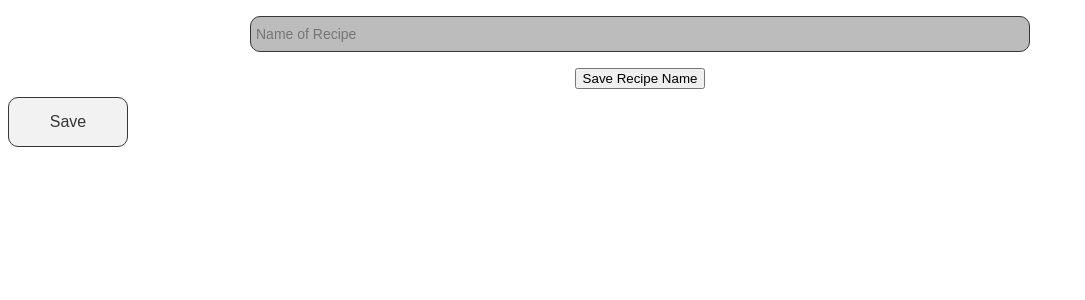
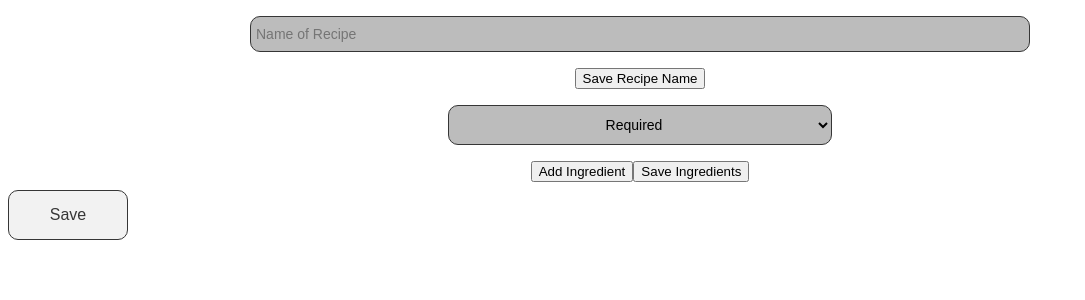
Before and after one commit to G-Sravanthi/recipe-book, a React app: page /build-recipe in a window 1280 px wide. Shown: the top 300 px of the page, without its empty margins (0-1085 px from the left). Built offline with nearby package versions, Linux system fonts and the light colour scheme.

Commit message:
:microscope:

```diff
--- a/src/containers/BuildRecipe/BuildRecipe.js
+++ b/src/containers/BuildRecipe/BuildRecipe.js
@@ -19,16 +19,11 @@ class BuildRecipe extends Component {
           requied: true
         },
         valid: false,
-        touched: false
+        touched: false,
+        finished: false
       },
       ingredients: {
         tag: 'multiple',
-        ingredientValue: '',
-        ingredientList: [],
-        amountValue: '',
-        amountList: [],
-        measurementValue: '',
-        measurementList: [],
         fields: [
           {
            name: 'ingredient',
@@ -44,7 +39,8 @@ class BuildRecipe extends Component {
              minListLength: 3
            },
            valid: false,
-           touched: false
+           touched: false,
+           finished: false
          },
          {
            name: 'amount',
@@ -59,7 +55,8 @@ class BuildRecipe extends Component {
              require: true
            },
            valid: false,
-           touched: false
+           touched: false,
+           finished: false
          },
          {
            name: 'measurement',
@@ -84,7 +81,9 @@ class BuildRecipe extends Component {
            validation: {
              require: true
            },
-           valid: true
+           valid: true,
+           touched: true,
+           finished: false
          }
         ]
       },
@@ -105,11 +104,14 @@ class BuildRecipe extends Component {
               minListLength: 3
             },
             valid: false,
-            touched: false
+            touched: false,
+            finished: false
           },
           {
             name: 'designation',
             tag: 'select',
+            value: 'required',
+            list: [],
             config: {
               options: [
                 {value: 'required', display: 'Required'},
@@ -121,7 +123,9 @@ class BuildRecipe extends Component {
             validation: {
               require: true
             },
-            valid: true
+            valid: true,
+            touched: true,
+            finished: false
           }
         ]
       },
@@ -156,12 +160,7 @@ class BuildRecipe extends Component {
               require: true
             },
             valid: true
-          }
-        ]
-      },
-      cookInfo: {
-        tag: 'multiple',
-        fields: [
+          },
           {
             name: 'cook',
             tag: 'input',
@@ -194,6 +193,7 @@ class BuildRecipe extends Component {
         ]
       },
     },
+    valid: true,
     send: false,
     loading: false,
     finished: {
@@ -213,11 +213,9 @@ class BuildRecipe extends Component {
     newElement.value = event.target.value
     newRecipe[field] = newElement
     this.setState({recipe: newRecipe})
-    console.log(this.state.recipe.name);
   }
 
   multipleChangehandler = (event, index, field) => {
-    console.log(event, index, field);
     let newRecipe = {
       ...this.state.recipe
     }
@@ -225,30 +223,43 @@ class BuildRecipe extends Component {
       ...this.state.recipe[field]
     }
     let newValue = {
-      ...newElement.fields[index]
+      ...newElement.fields[index].value
     }
-    newValue.value = event.target.value
-    newElement.fields[index] = newValue
+    newValue = event.target.value
+    newElement.fields[index].value = newValue
     newRecipe[field] = newElement
-    console.log(newRecipe);
     this.setState({recipe: newRecipe})
-    console.log(this.state.recipe[field]);
   }
 
   continueFormHandler = (event, field) => {
     let savedRecipe = {
       ...this.state.recipe
     }
-    let savedElement = {
-      ...this.state.recipe[field]
+    let touched = {
+      ...this.state.recipe[field].touched
     }
     let finished = {
-      ...this.state.finished
+      ...this.state.recipe[field].finished
     }
-    finished[field] = true
-    savedElement.touched = true
-    savedRecipe[field] = savedElement
-    this.setState({finished: finished, recipe: savedRecipe})
+    finished = true
+    touched = true
+    savedRecipe[field].touched = touched
+    savedRecipe[field].finished = finished
+    this.setState({recipe: savedRecipe})
+  }
+
+  addInfoHandler = (event, fields, id) => {
+    fields.map((field) => {
+      let savedRecipe = {
+        ...this.state.recipe
+      }
+      field.touched = true
+      field.finished = true
+      field.list.push(field.value)
+      savedRecipe[id] = field
+      this.setState({recipe: savedRecipe})
+      console.log(this.state);
+    })
   }
 
   recipeHandler = (event) => {
@@ -303,8 +314,8 @@ class BuildRecipe extends Component {
               </div>
             </Aux>)
           }
-          if (item.id === 'ingredients' && !item.information.fields[0].touched && this.state.finished.name) {
-            console.log(item.information.fields);
+          if (item.id === 'ingredients' && this.state.recipe.name.finished) {
+            console.log(this.state.recipe.ingredients.fields[2].finished);
             return (<Aux key={item.id}>
               <h2>{this.state.recipe.name.value}</h2>
               <Input
@@ -321,29 +332,42 @@ class BuildRecipe extends Component {
                 width: '100%'
               }}>
                 <button
-                  type='button'>
+                  type='button'
+                  onClick={(event) => this.addInfoHandler(event, item.information.fields, item.id)}>
                   Add Ingredient
+                </button>
+                <button
+                  type='button'
+                  >
+                  Save Ingredients
                 </button>
               </div>
             </Aux>)
           }
-          if (item.id === 'directions' && !item.information.touched && this.state.finished.measurement) {
+          if (item.id === 'directions' && !item.information.fields[1].finished ) {
             return (<Aux key={item.id}>
               <Input
+                key={item.id}
                 tag={item.information.tag}
-                config={item.information.config}
-                value={item.information.value}
-                changed={(event) => this.multipleChangehandler(event,item.id)}
+                config={item.information.fields}
+                changed={(event, index) => this.multipleChangehandler(event,index, item.id)}
+                information={item.information.fields}
                 >
-                  {item.information.config.placeholder}
+                  {item.information.fields}
               </Input>
               <div  style={{
                 textAlign: 'center',
                 width: '100%'
               }}>
                 <button
-                  type='button'>
-                  Add Direction
+                  type='button'
+                  onClick={(event) => this.addInfoHandler(event, item.information.fields, item.id)}>
+                  Add Ingredient
+                </button>
+                <button
+                  type='button'
+                  >
+                  Save Ingredients
                 </button>
               </div>
             </Aux>)
@@ -369,27 +393,6 @@ class BuildRecipe extends Component {
               </div>
             </Aux>)
           }
-          if (item.id === 'cook' && !item.information.touched && this.state.finished.designation) {
-            return (<Aux key={item.id}>
-              <Input
-                tag={item.information.tag}
-                config={item.information.config}
-                value={item.information.value}
-                changed={(event) => this.inputChangehandler(event,item.id)}
-                >
-                  {item.information.config.placeholder}
-              </Input>
-              <div  style={{
-                textAlign: 'center',
-                width: '100%'
-              }}>
-                <button
-                  type='button'>
-                  Add Cook Time
-                </button>
-              </div>
-            </Aux>)
-          }
         })}
         <Button>Save</Button>
       </form>
```
